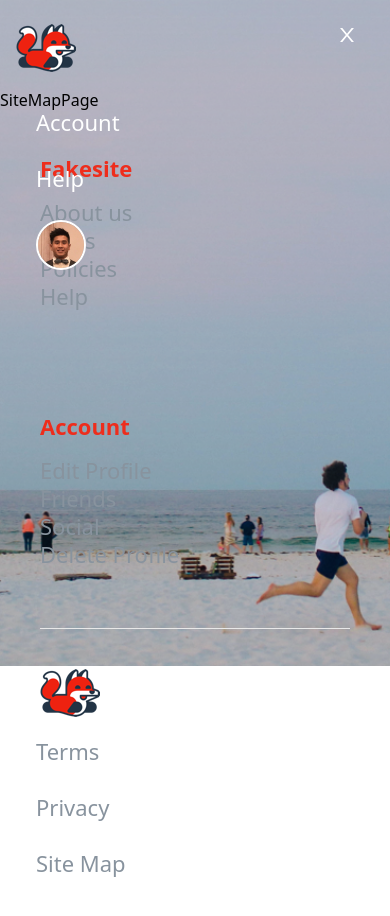
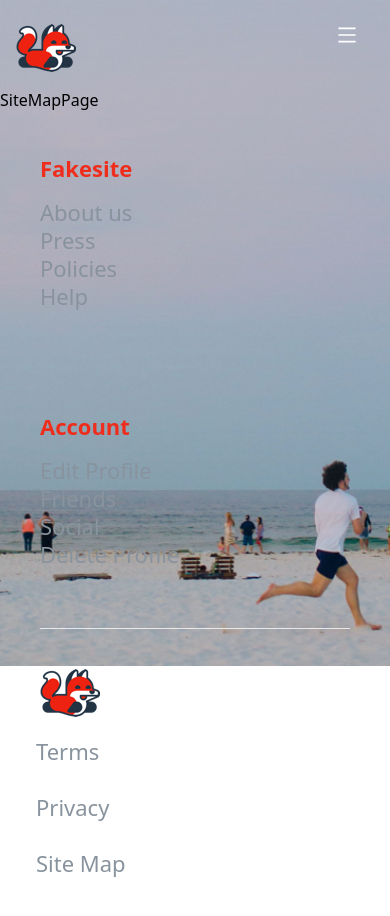
Before and after one commit to dannytszho/fakeSite-sr, a Next.js app: page /site-map in a window 390 px wide. Shown: the top 916 px of the page. Built offline with nearby package versions, Linux system fonts and the light colour scheme.

Commit message:
Style ImageContainer

```diff
--- a/components/Nav.tsx
+++ b/components/Nav.tsx
@@ -18,7 +18,7 @@ const links = [
 ]
 
 export default function Nav() {
-    const [isOpen, setIsOpen] = useState(true)
+    const [isOpen, setIsOpen] = useState(false)
     return (
         <div className="mt-2 md:mt-4 md:mx-24 lg:mx-32">
             <Link href="/">
--- a/components/VideosCard.tsx
+++ b/components/VideosCard.tsx
@@ -69,7 +69,7 @@ export default function VideosCard() {
                     {video?.description.replaceAll('<br />', '')}
                 </p>
             </div>
-            <div className="mx-auto w-[380px] h-[250px] md:w-[463px] md:h-[257px]">
+            <div className="px-auto mx-auto w-full h-[250px] md:w-[463px] md:h-[257px]">
                 <button type="button" className="overlay mt-10 basis-1/3">
                     <a href={video?.url}>
                         <Image
--- a/package.json
+++ b/package.json
@@ -23,6 +23,7 @@
         "cors": "^2.8.5",
         "graphql": "^15.3.0",
         "graphql-config": "^4.3.6",
+        "micro": "^10.0.1",
         "next": "13.0.6",
         "react": "18.2.0",
         "react-dom": "18.2.0",
```
Also changed, not shown: 1 other file (tests, documents, lock files or other folders).
